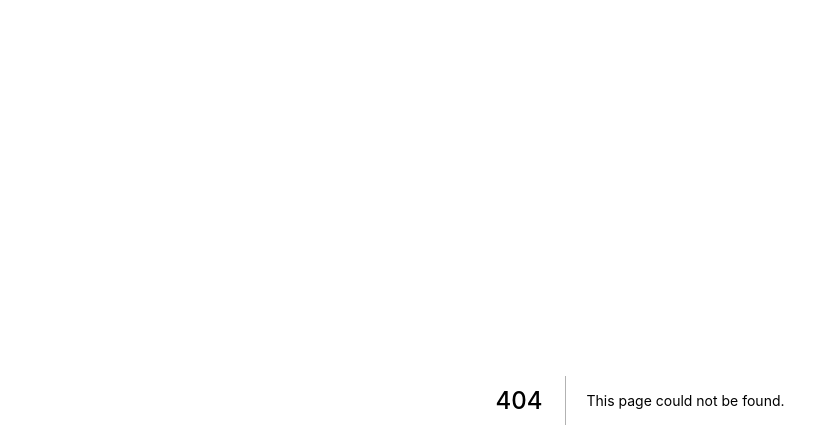
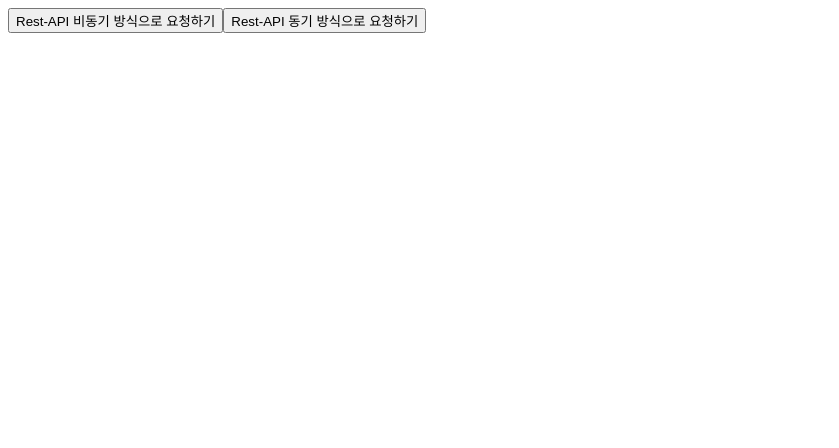
Before and after one commit to kim-jingyu/frontend, a Next.js app: page /04-01-rest-get in a window 1280 px wide. Before the commit this address had no page. Shown: the top 448 px of the page, without its empty margins (0-839 px from the left). Built offline with nearby package versions, Linux system fonts and the light colour scheme.

Commit message:
feat(class): 호이스팅을 고려 + REST-API 동기/비동기 통신

```diff
--- /dev/null
+++ b/pages/04-01-rest-get/index.js
@@ -0,0 +1,39 @@
+import axios from "axios"
+import { useState } from "react"
+
+export default function RestGetPage() {
+
+    // state
+    const [title, setTitle] = useState("") // 초기값 = ""
+
+
+    // 이벤트 핸들러 함수
+
+    // 비동기 함수
+    const onClickAsync = () => {
+        const result = axios.get('https://koreanjson.com/posts/1')
+        console.log(result)
+    }
+
+    // 동기 함수
+    const onClickSync = async () => {
+        const result = await axios.get('https://koreanjson.com/posts/1')
+        console.log(result)
+        console.log(result.data)
+        console.log(result.data.title)
+        setTitle(result.data.title)
+    }
+
+    return(
+        <>
+            {/* 비동기 버튼 */}
+            <button onClick={onClickAsync}>Rest-API 비동기 방식으로 요청하기</button>
+
+            {/* 동기 버튼 */}
+            <button onClick={onClickSync}>Rest-API 동기 방식으로 요청하기</button>
+
+            <div>{title}</div>
+        </>
+
+    )
+}
```
